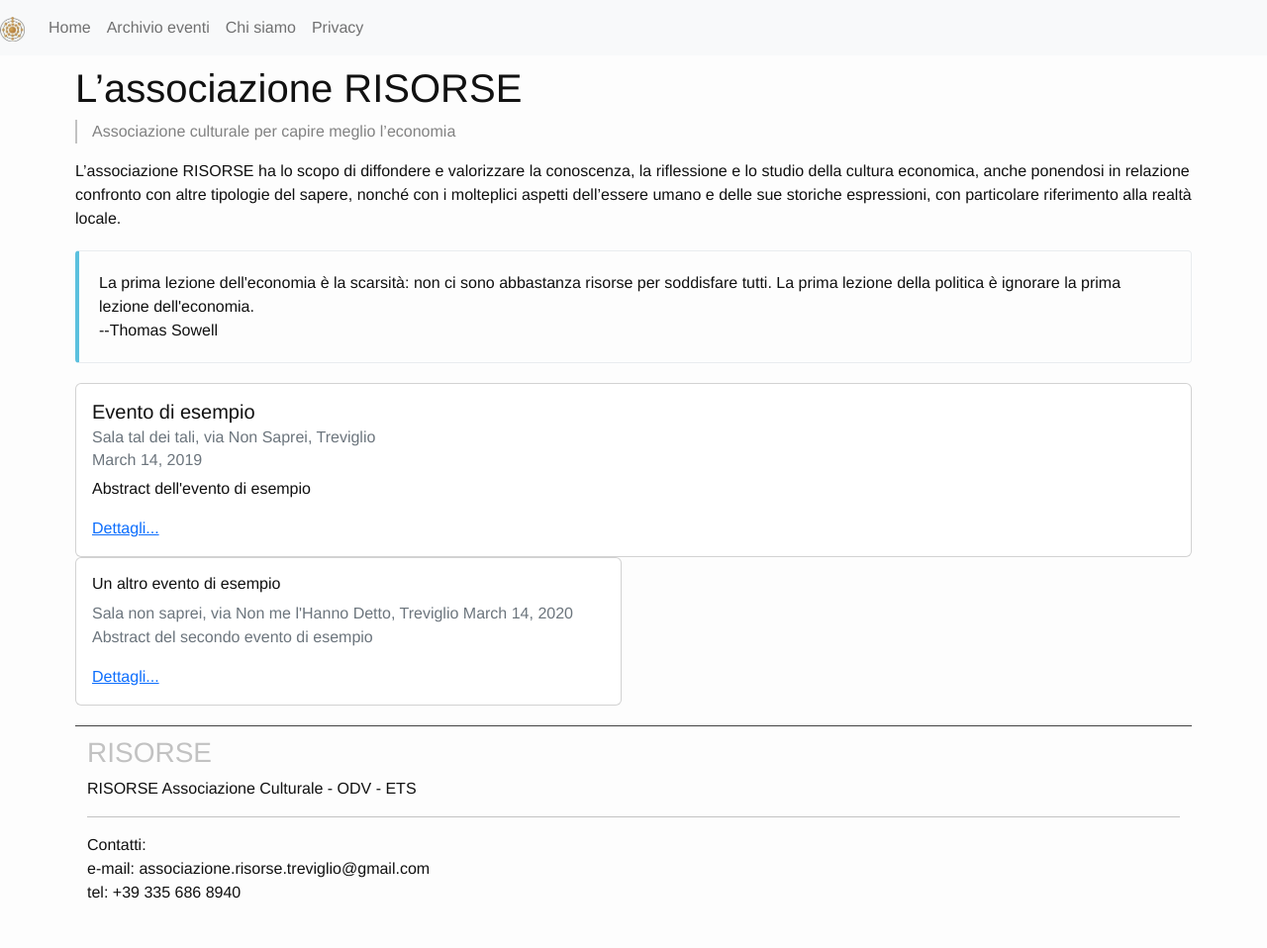
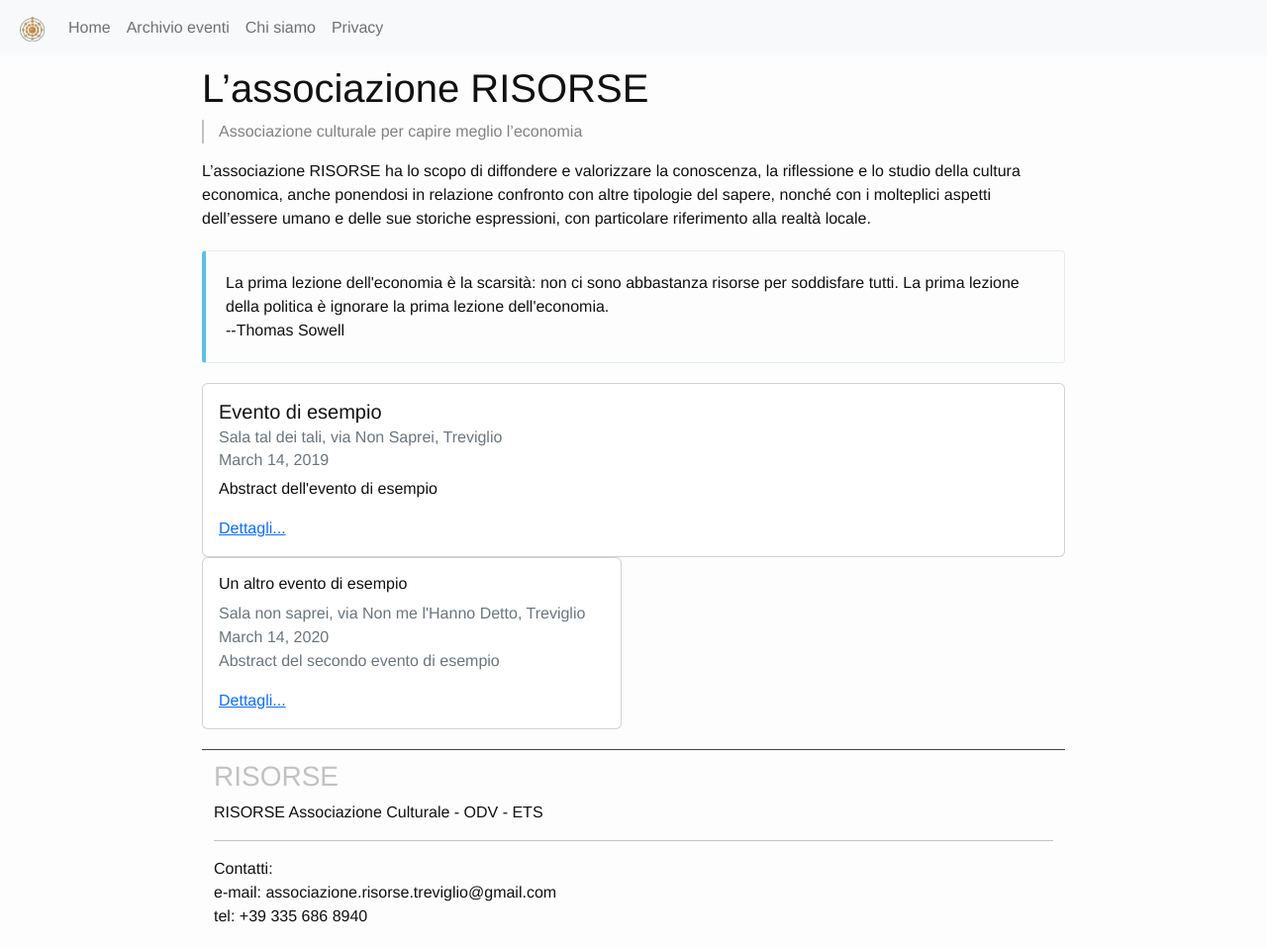
Before and after one commit to Risorse-Associazione-Culturale/risorse-associazione-culturale.github.io, a Jekyll site: the page built from index.md, in a window 1280 px wide and 958 px high. Shown: the whole window at 99% size. Built offline with Jekyll 4.4.1, drawn with Linux system fonts in a browser that asks for light colours; nearby versions of some CDN libraries; our own code applies the rules of GitHub Pages for plain Markdown files.

Commit message:
Increase overall margin

```diff
--- a/_sass/_base.scss
+++ b/_sass/_base.scss
@@ -10,8 +10,12 @@
     background-color: $background-color;
     -webkit-text-size-adjust: 100%;
     padding-top: 65px;
-    margin-right: 5%;
-    margin-left: 5%;
+    margin-right: 15%;
+    margin-left: 15%;
+}
+
+.navbar-brand{
+    margin-left: 20px;
 }
 
 /**
```
